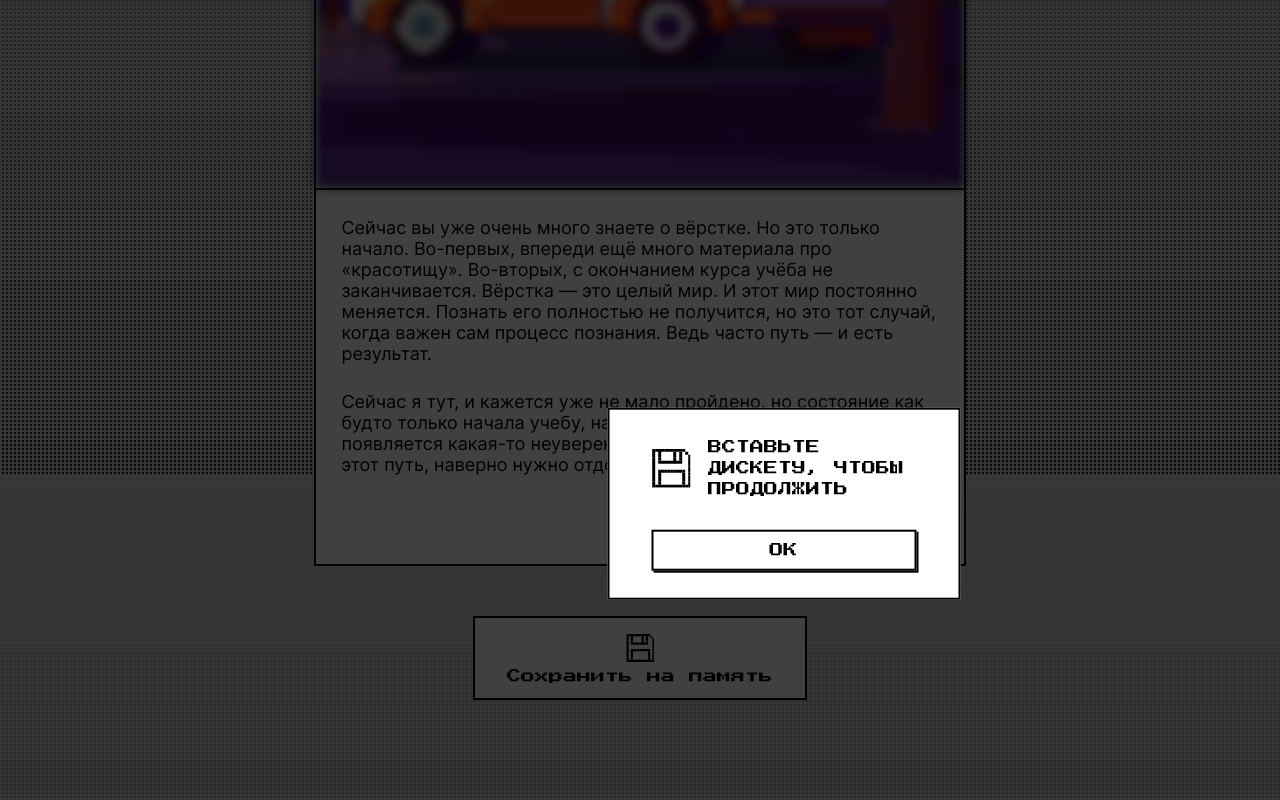
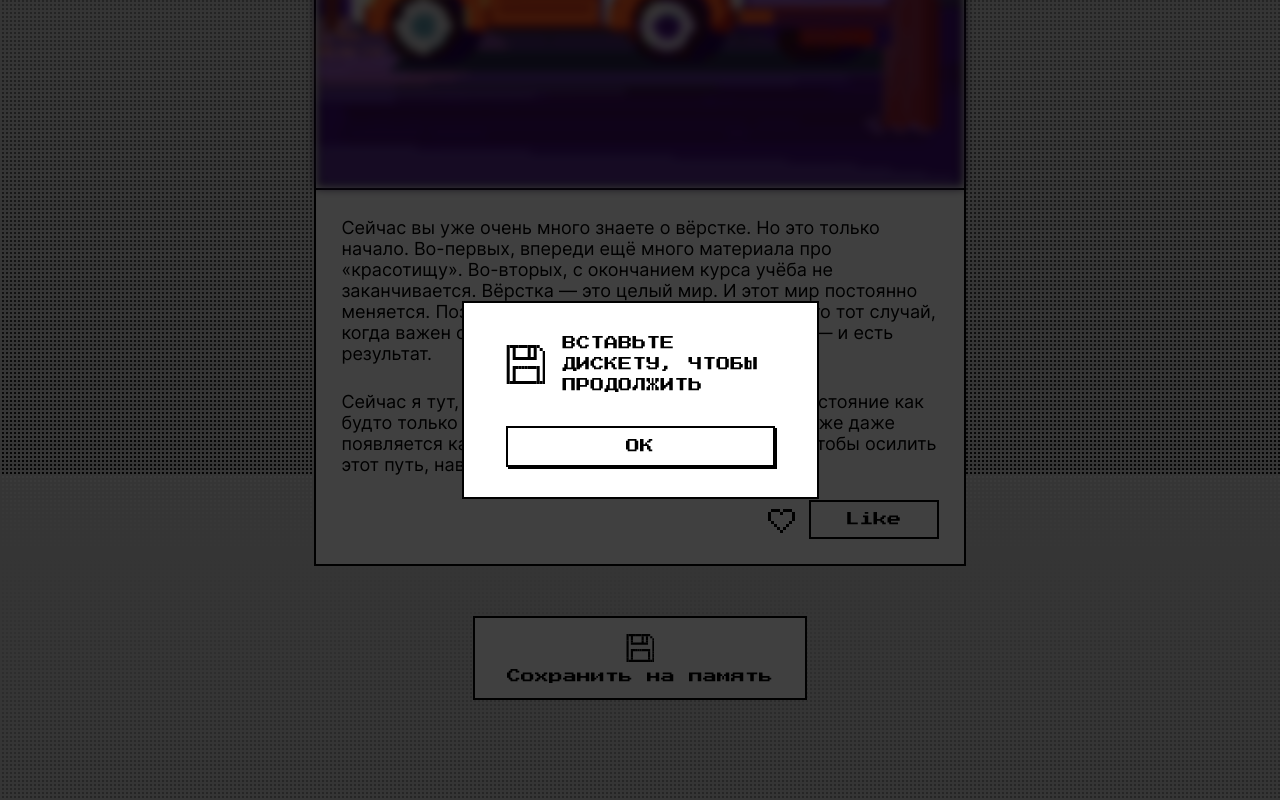
Before and after one commit to Marirom85/zakrivayuschiy-teg-f, a plain HTML site: page index.html in a window 1280 px wide. Both pictures are taken after a click on the button "Сохранить на память". Shown: the part 8326-9126 px from the top of the page. Drawn offline with Linux system fonts and the light colour scheme.

Commit message:
исправила положение попап

```diff
--- a/styles/style.css
+++ b/styles/style.css
@@ -204,14 +204,12 @@
 
 .modal {
 	position: fixed;
-	top: 50%;
-	left: 50%;
-	transform: translate(-50%, -50%);
+	transform: translate(0, 0);
 	z-index: 10;
 	min-width: 341px;
-	max-width: 353px;
+	max-width: 357px;
 	border: 2px solid currentColor;
-	padding: 27px 42px;
+	padding: 30px 42px;
 	background-color: var(--content-background);
 }
 
@@ -279,6 +277,9 @@
 }
 
 @media (min-width: 1440px) {
+	.modal {
+		padding: 30px;
+	}
 	.modal-div__button {
 		flex-direction: row;
 		justify-content: center;
```
